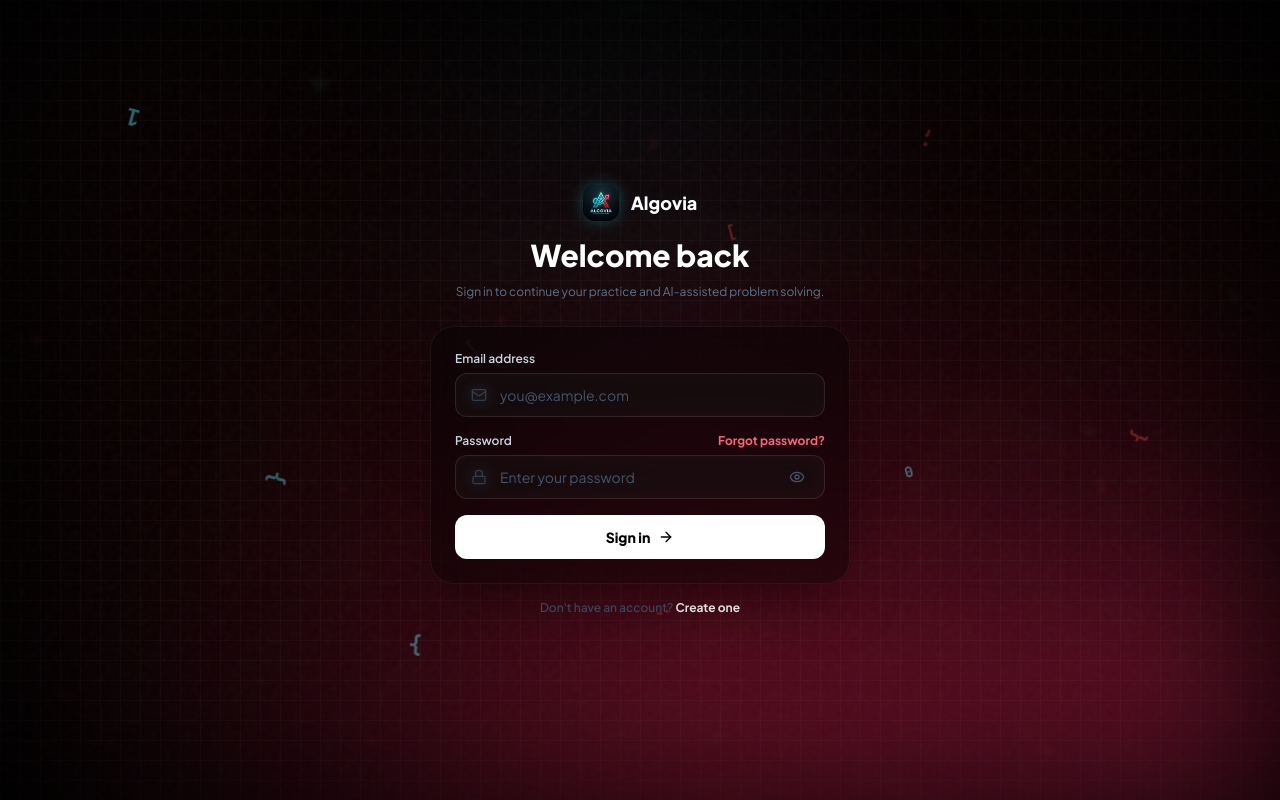
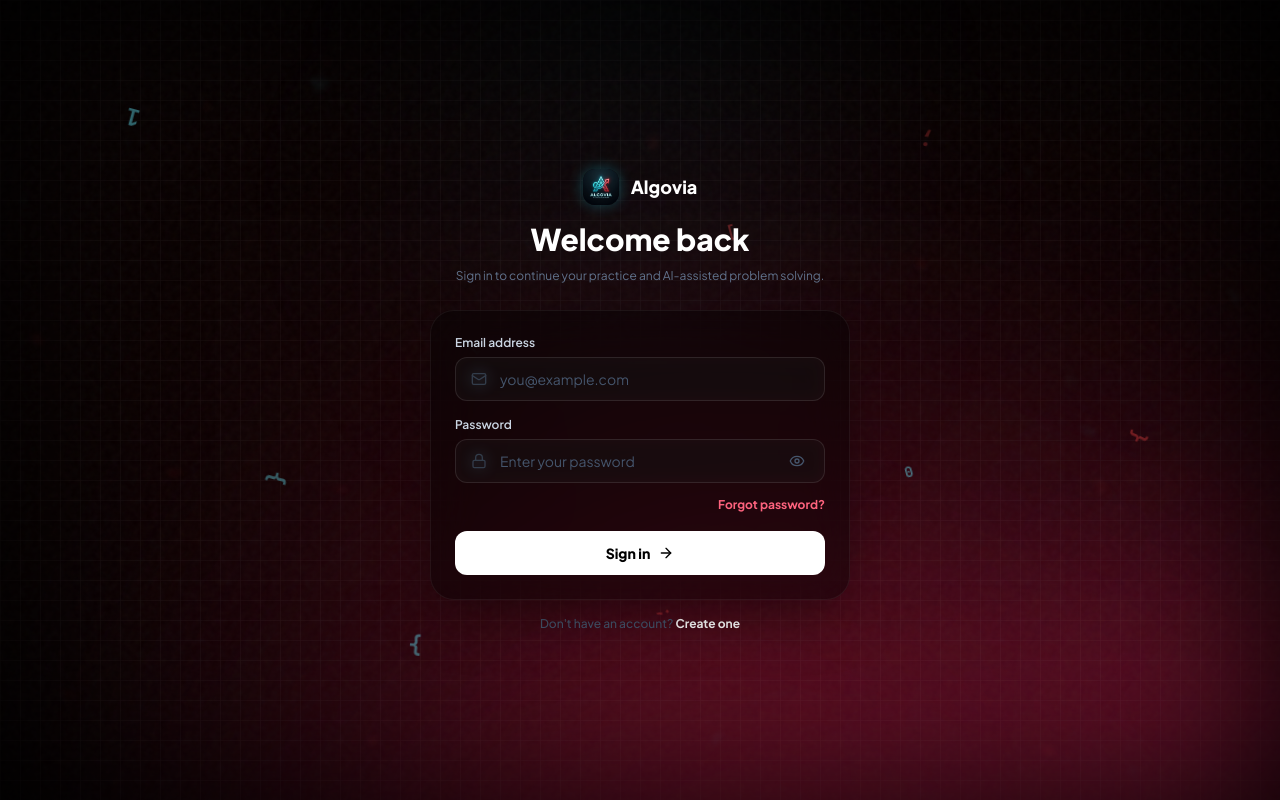
Before and after one commit to nilanshukumarsingh/Algovia, a React (Vite) app in the folder frontend/: page /login in a window 1280 px wide. Built offline with nearby package versions, Linux system fonts and the light colour scheme; no server answers.

Commit message:
style(frontend): move forgot-password link below the password input field

```diff
--- a/frontend/src/pages/Login.jsx
+++ b/frontend/src/pages/Login.jsx
@@ -98,17 +98,9 @@ export default function Login() {
             </div>
 
             <div>
-              <div className="flex justify-between items-center mb-1.5">
-                <label htmlFor="password" className="block text-xs font-semibold text-slate-300 font-['Plus_Jakarta_Sans',sans-serif]">
-                  Password
-                </label>
-                <NavLink
-                  to="/forgot-password"
-                  className="text-xs font-bold text-rose-400 transition hover:text-rose-300 no-underline font-['Plus_Jakarta_Sans',sans-serif]"
-                >
-                  Forgot password?
-                </NavLink>
-              </div>
+              <label htmlFor="password" className="mb-1.5 block text-xs font-semibold text-slate-300">
+                Password
+              </label>
               <div className="relative">
                 <Lock size={16} className="pointer-events-none absolute left-4 top-1/2 -translate-y-1/2 text-slate-600" />
                 <input
@@ -130,7 +122,16 @@ export default function Login() {
                 </button>
               </div>
               {errors.password && <p className="mt-1 text-xs font-medium text-red-400">{errors.password.message}</p>}
+              <div className="mt-2 text-right">
+                <NavLink
+                  to="/forgot-password"
+                  className="text-xs font-bold text-rose-400 transition hover:text-rose-300 no-underline font-['Plus_Jakarta_Sans',sans-serif]"
+                >
+                  Forgot password?
+                </NavLink>
+              </div>
             </div>
+
 
             <button
               type="submit"
```
